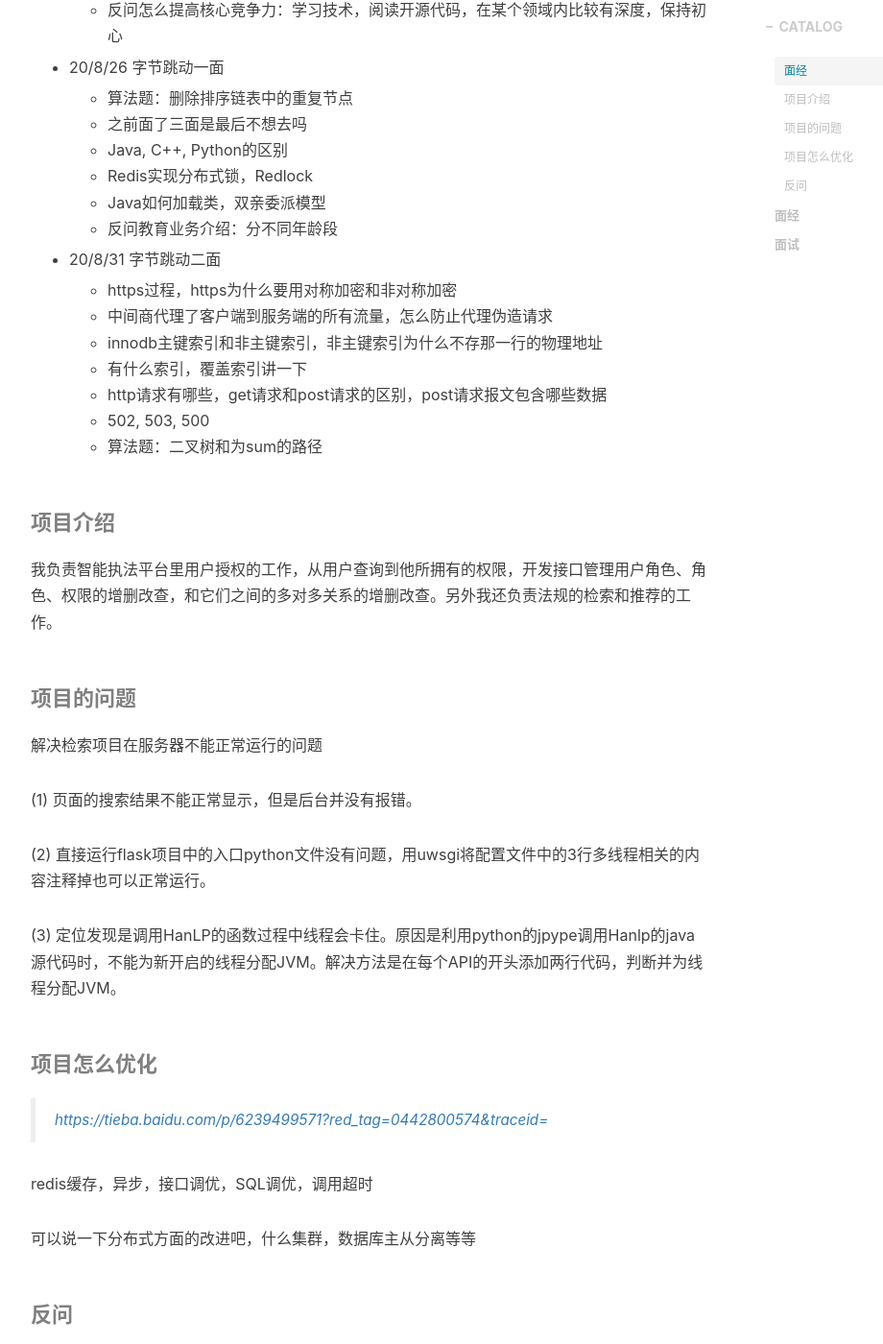
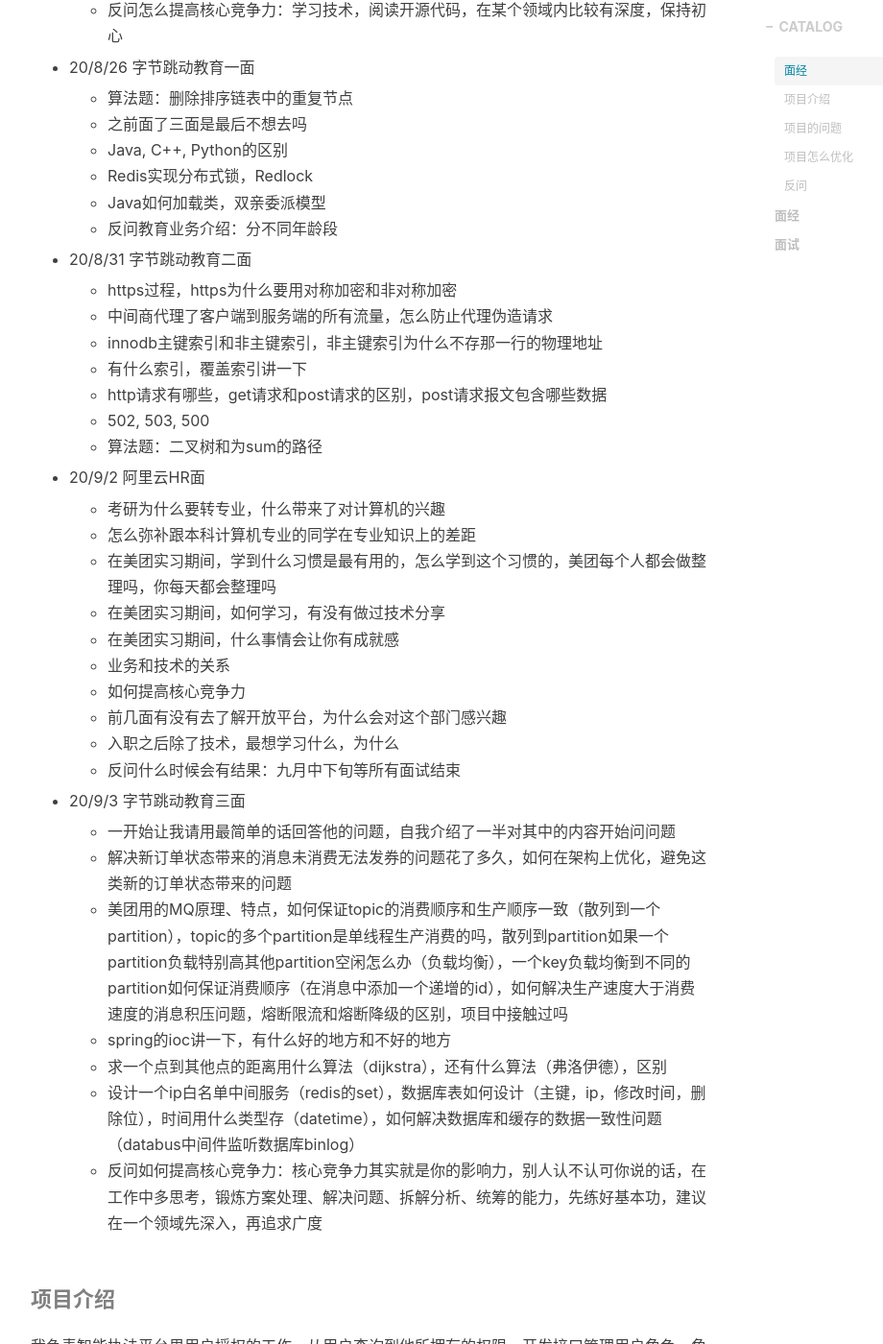
Before and after one commit to yycg/yycg.github.io, a Jekyll site: the page built from _posts/2020-03-05-面试.markdown, in a window 1280 px wide and 1400 px high, scrolled down 3059 px. Shown: the whole window at 96% size, without its empty margins (233-1153 px from the left). Built offline with Jekyll 4.4.1, drawn with Linux system fonts in a browser that asks for light colours; nearby versions of some CDN libraries; comment, search, counter and statistics services are not loaded; some of the changed text lies outside the part shown.

Commit message:
interview

```diff
--- a/_posts/2020-03-05-面试.markdown
+++ b/_posts/2020-03-05-面试.markdown
@@ -107,7 +107,7 @@ tags:
   - 算法题：带random指针的链表复制
   - 反问怎么提高核心竞争力：学习技术，阅读开源代码，在某个领域内比较有深度，保持初心
 
-- 20/8/26 字节跳动一面
+- 20/8/26 字节跳动教育一面
 
   - 算法题：删除排序链表中的重复节点
   - 之前面了三面是最后不想去吗
@@ -116,7 +116,7 @@ tags:
   - Java如何加载类，双亲委派模型
   - 反问教育业务介绍：分不同年龄段
 
-- 20/8/31 字节跳动二面
+- 20/8/31 字节跳动教育二面
 
   - https过程，https为什么要用对称加密和非对称加密
   - 中间商代理了客户端到服务端的所有流量，怎么防止代理伪造请求
@@ -125,6 +125,29 @@ tags:
   - http请求有哪些，get请求和post请求的区别，post请求报文包含哪些数据
   - 502, 503, 500
   - 算法题：二叉树和为sum的路径
+
+- 20/9/2 阿里云HR面
+
+  - 考研为什么要转专业，什么带来了对计算机的兴趣
+  - 怎么弥补跟本科计算机专业的同学在专业知识上的差距
+  - 在美团实习期间，学到什么习惯是最有用的，怎么学到这个习惯的，美团每个人都会做整理吗，你每天都会整理吗
+  - 在美团实习期间，如何学习，有没有做过技术分享
+  - 在美团实习期间，什么事情会让你有成就感
+  - 业务和技术的关系
+  - 如何提高核心竞争力
+  - 前几面有没有去了解开放平台，为什么会对这个部门感兴趣
+  - 入职之后除了技术，最想学习什么，为什么
+  - 反问什么时候会有结果：九月中下旬等所有面试结束
+
+- 20/9/3 字节跳动教育三面
+
+  - 一开始让我请用最简单的话回答他的问题，自我介绍了一半对其中的内容开始问问题
+  - 解决新订单状态带来的消息未消费无法发券的问题花了多久，如何在架构上优化，避免这类新的订单状态带来的问题
+  - 美团用的MQ原理、特点，如何保证topic的消费顺序和生产顺序一致（散列到一个partition），topic的多个partition是单线程生产消费的吗，散列到partition如果一个partition负载特别高其他partition空闲怎么办（负载均衡），一个key负载均衡到不同的partition如何保证消费顺序（在消息中添加一个递增的id），如何解决生产速度大于消费速度的消息积压问题，熔断限流和熔断降级的区别，项目中接触过吗
+  - spring的ioc讲一下，有什么好的地方和不好的地方
+  - 求一个点到其他点的距离用什么算法（dijkstra），还有什么算法（弗洛伊德），区别
+  - 设计一个ip白名单中间服务（redis的set），数据库表如何设计（主键，ip，修改时间，删除位），时间用什么类型存（datetime），如何解决数据库和缓存的数据一致性问题（databus中间件监听数据库binlog）
+  - 反问如何提高核心竞争力：核心竞争力其实就是你的影响力，别人认不认可你说的话，在工作中多思考，锻炼方案处理、解决问题、拆解分析、统筹的能力，先练好基本功，建议在一个领域先深入，再追求广度
 
 #### 项目介绍
 
```
Also changed, not shown: other parts of _posts/2020-03-05-面试.markdown (+3 -3 lines).
